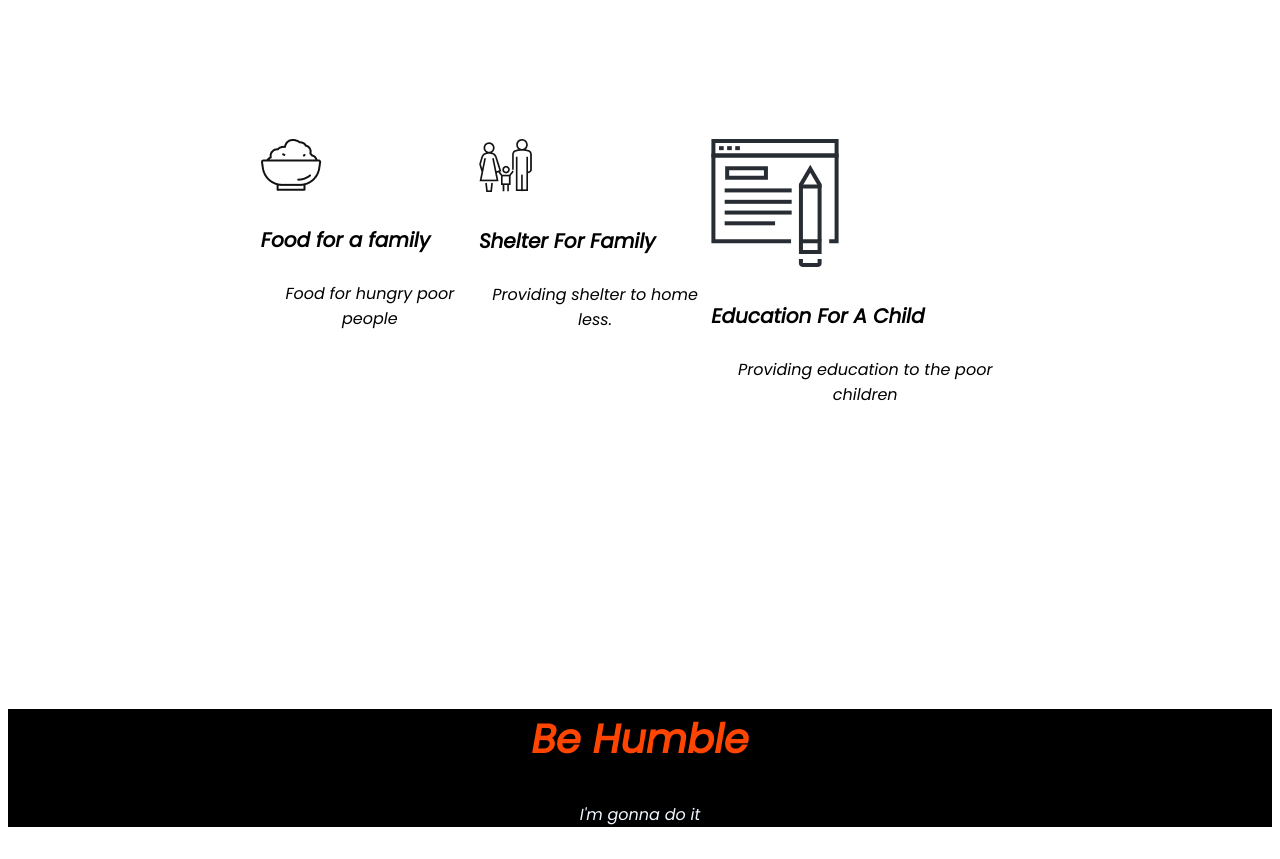
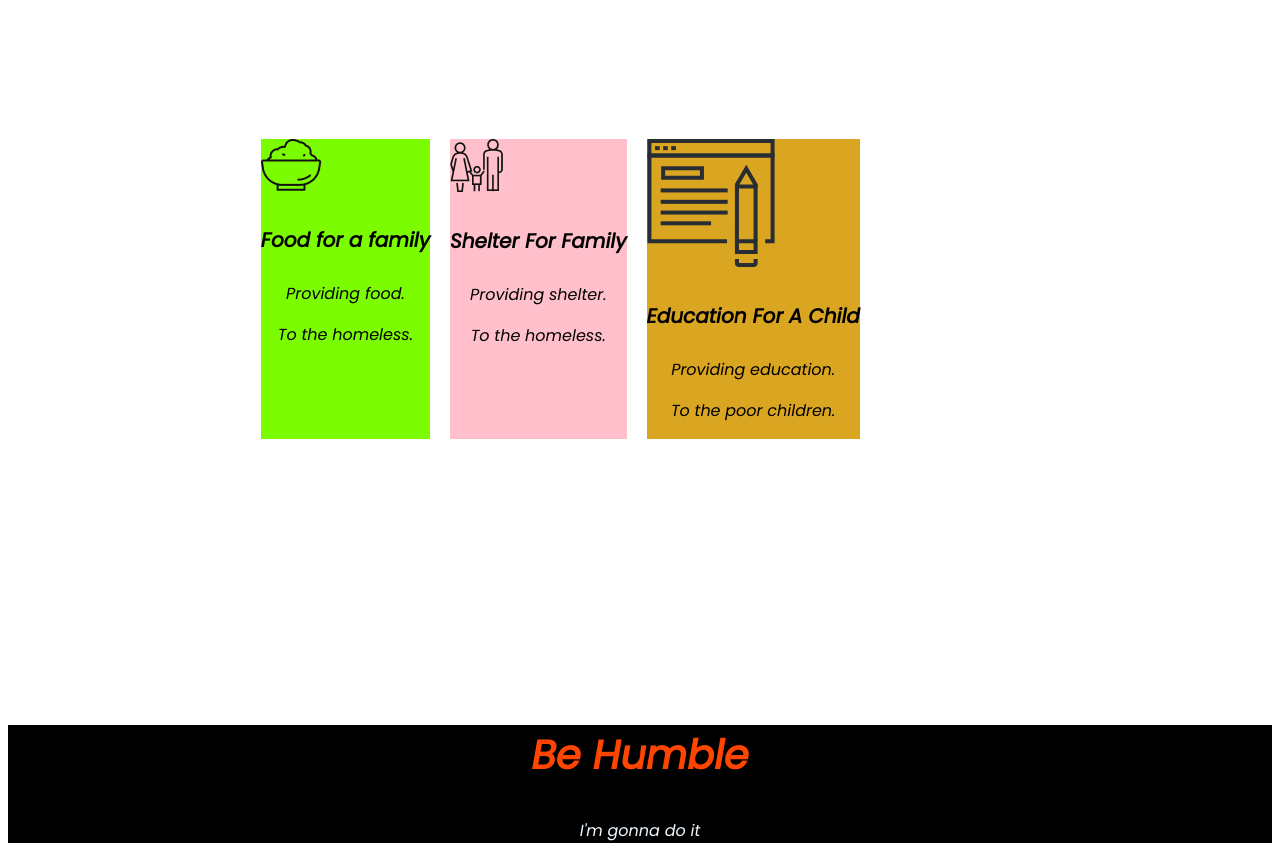
Before and after one commit to AdityAnanna3456/Donate-Today, a plain HTML site: page index.html in a window 1280 px wide. Shown: the part 1100-1959 px from the top of the page. Drawn offline with Linux system fonts and the light colour scheme; a web font is replaced by a local one.

Commit message:
background color added

```diff
--- a/index.html
+++ b/index.html
@@ -54,23 +54,26 @@
     </section>
     <section class="essentials">
 
-        <div>
+        <div id="one">
             <img src="icons/food.png" alt="" srcset="">
             <h4>Food for a family</h4>
-            <p>Food for hungry poor people</p>
+            <p>Providing food.</p>
+            <p>To the homeless.</p>
         </div> <br>
 
-        <div>
+        <div id="two">
 
             <img src="icons/shelter.png" alt="">
             <h4>Shelter For Family</h4>
-            <p>Providing shelter to home less.</p>
+            <p>Providing shelter.</p>
+            <p>To the homeless.</p>
         </div>
 
-        <div>
+        <div id="three">
             <img src="icons/icon4.svg" alt="">
             <h4>Education For A Child</h4>
-            <p>Providing education to the poor children</p>
+            <p>Providing education.</p>
+            <p>To the poor children.</p>
         </div>
 
     </section>
--- a/style.css
+++ b/style.css
@@ -87,3 +87,18 @@ h4 {
 footer p {
     color: aliceblue;
 }
+
+#one {
+    background-color: lawngreen;
+    margin-right: 20px;
+}
+
+#two {
+    background-color: pink;
+    margin-right: 20px;
+}
+
+#three {
+    background-color: goldenrod;
+    margin-right: 20px;
+}
```
